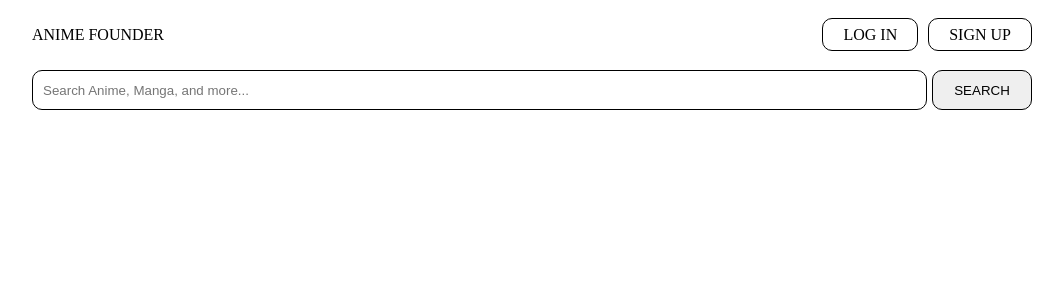
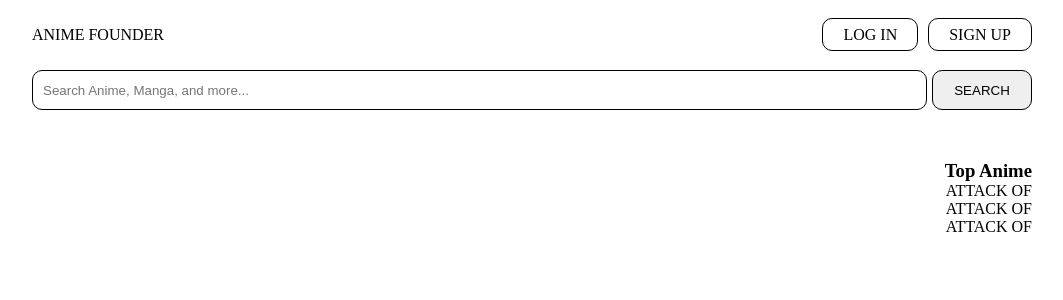
Before and after one commit to Lubov-L/anime-founder, a React (Create React App) app: page / in a window 1280 px wide. Shown: the top 300 px of the page, without its empty margins (108-1171 px from the left). Built offline with nearby package versions, Linux system fonts and the light colour scheme.

Commit message:
новый компонент + правки стилей

```diff
--- a/src/App.js
+++ b/src/App.js
@@ -1,13 +1,21 @@
-import Header from "./components/header/header";
-import Main from "./components/main/main";
-import Footer from "./components/footer/footer";
+import Header from "./components/header/Header";
+import Main from "./components/main/Main";
+import Footer from "./components/footer/Footer";
 import './App.css';
+import {useState} from "react";
+import Sidebar from "./components/main/Sidebar";
 
 function App() {
+    const [animeList, SetAnimeList] = useState([]);
+    const [topAnime, SetTopAnime] = useState([]);
+    const [search, SetSearch] = useState("");
+
     return (
         <div className="App">
             <Header/>
-            <Main/>
+            <Main>
+                <Sidebar topAnime={topAnime}/>
+            </Main>
             <Footer/>
         </div>
     );
--- a/src/components/main/main.jsx
+++ b/src/components/main/Main.jsx
@@ -1,13 +1,17 @@
 import React from 'react';
 import cl from './main.module.css';
 
-const Main = () => {
+const Main = ({children}) => {
     return (
         <div className={cl.main}>
             <div className={cl.search_block}>
                 <input type="text" placeholder="Search Anime, Manga, and more..." className={cl.search}/>
                 <button>search</button>
             </div>
+            <div className={cl.content}>
+                <div className={cl.list}></div>
+                <div>{children}</div>
+            </div>
         </div>
     );
 };
--- /dev/null
+++ b/src/components/main/Sidebar.jsx
@@ -0,0 +1,31 @@
+import React from 'react';
+
+const Sidebar = () => {
+    return (
+        <aside>
+            <nav>
+                <h3>Top Anime</h3>
+                <a
+                    href="#"
+                    target="_blank"
+                    rel="noreferrer">
+                    Attack of
+                </a>
+                <a
+                    href="#"
+                    target="_blank"
+                    rel="noreferrer">
+                    Attack of
+                </a>
+                <a
+                    href="#"
+                    target="_blank"
+                    rel="noreferrer">
+                    Attack of
+                </a>
+            </nav>
+        </aside>
+    );
+};
+
+export default Sidebar;
--- a/src/components/main/main.module.css
+++ b/src/components/main/main.module.css
@@ -1,10 +1,9 @@
-.main, .search_block {
+.main, .search_block, nav {
     display: flex;
 }
 
 .search, .search_block {
     width: 100%;
-
 }
 
 .main {
@@ -21,8 +20,20 @@
 
 .search_block {
     justify-content: space-between;
+    padding-bottom: 50px;
 }
 
 .search_block > button {
     margin-left: 5px;
 }
+
+.content {
+    width: 100%;
+    display: grid;
+    grid-template-columns: 70% 30%;
+}
+
+nav {
+    flex-direction: column;
+    align-items: flex-end;
+}
```
Also changed, not shown: src/components/footer/Footer.jsx (renamed from src/components/footer/footer.jsx), src/components/header/Header.jsx (renamed from src/components/header/header.jsx).
